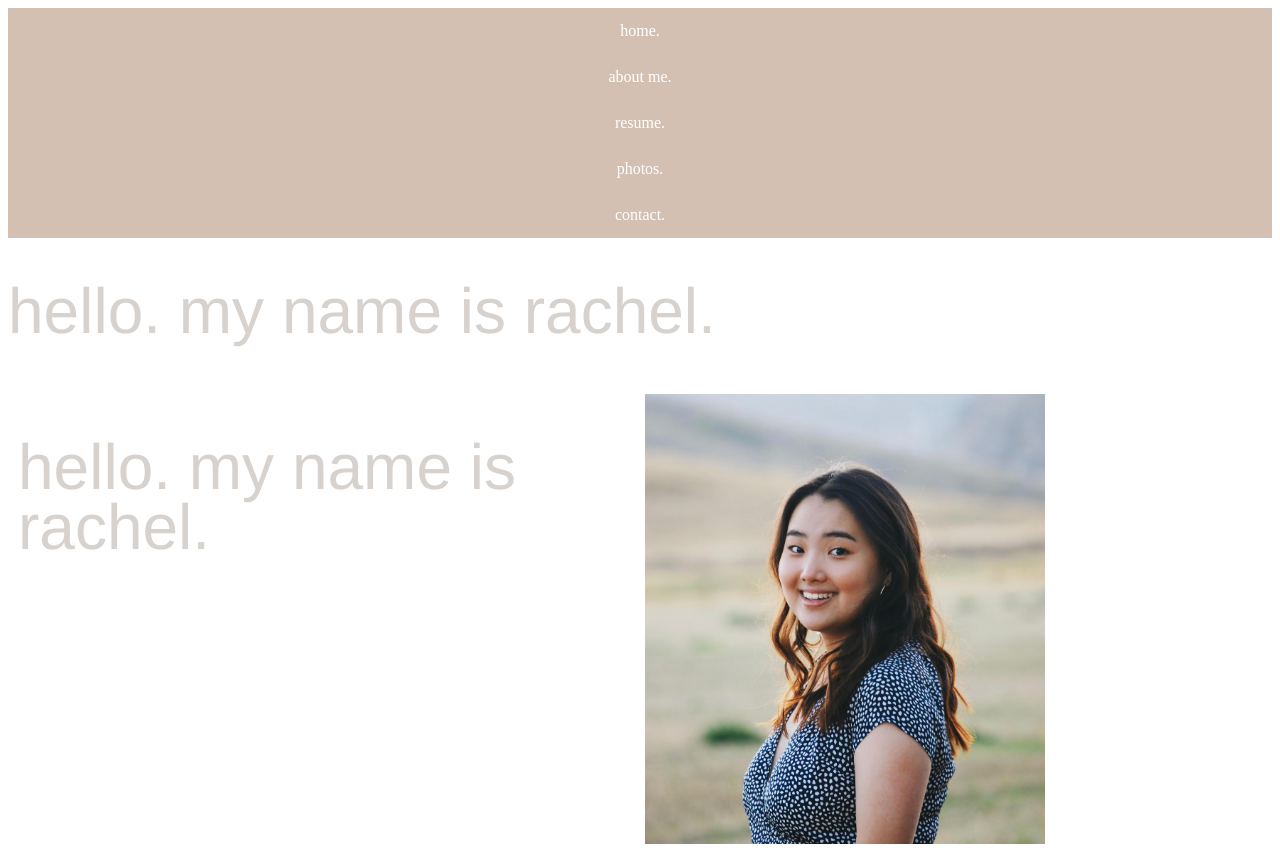
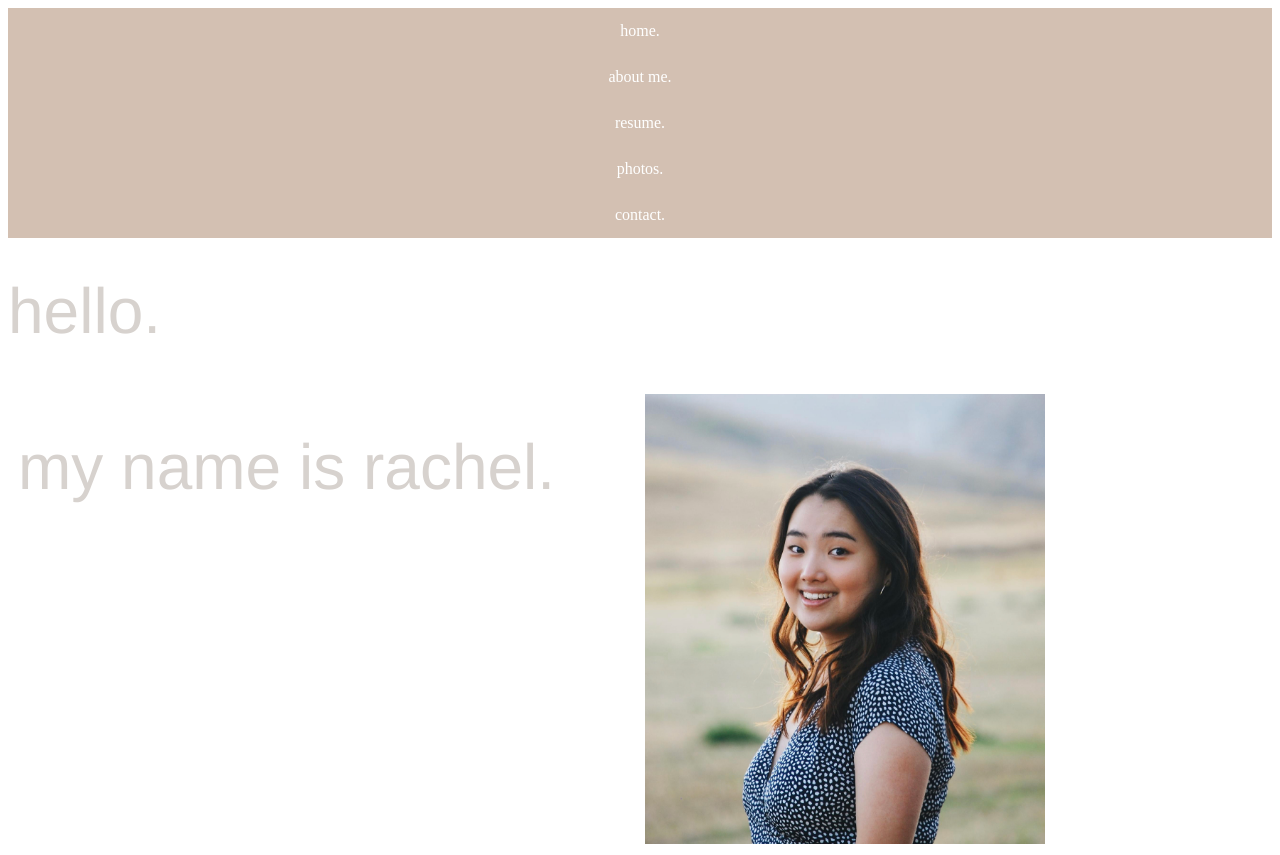
Before and after one commit to rach7239/rach7239.github.io, a plain HTML site: page index.html in a window 1280 px wide. Shown: the top 855 px of the page. Drawn offline with Linux system fonts and the light colour scheme.

Commit message:
Update index.html

```diff
--- a/index.html
+++ b/index.html
@@ -20,9 +20,9 @@
         </ul>
         </div>
       </div>
-      <h1>hello. my name is rachel.<h1>
+      <h1>hello.<h1>
     <div class="grid-container">
-        <div class="one"><h1>hello. my name is rachel.<h1></div>
+        <div class="one"><h1>my name is rachel.<h1></div>
         <div class="two"><img src="/img/rachelportrait.jpg" width="400" height="450"></div>
         <div class="three"><p>I am a student at the <a href="https://www.colorado.edu/"> University of Colorado Boulder</a> with a major in Strategic Communications - Media Design and a minor in Creative Technology and Design.</p></div>
     </div>
```
